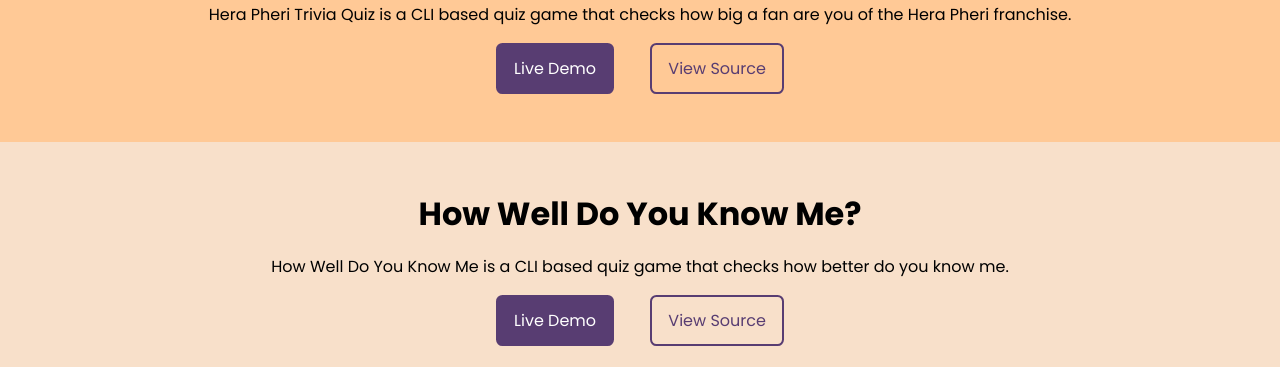
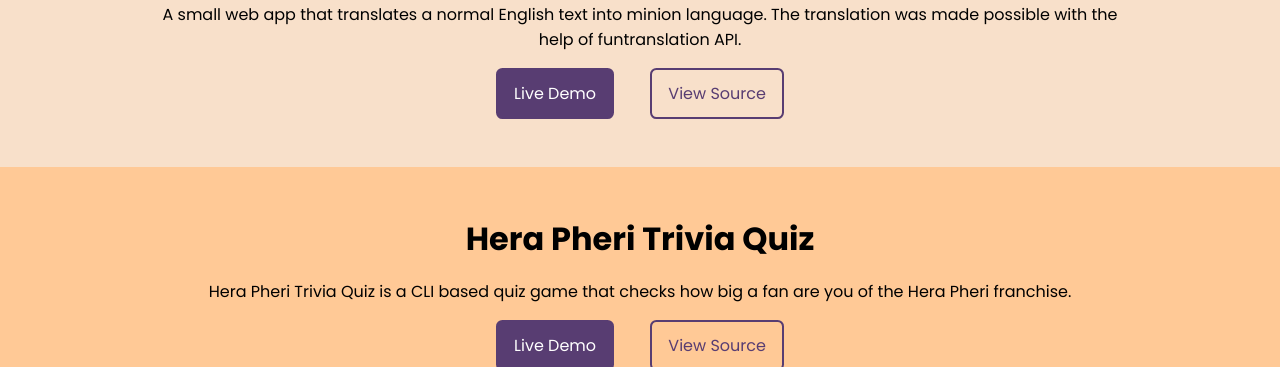
Before and after one commit to abhisekgupta001/Abhisek_Portfolio, a plain HTML site: page projects.html in a window 1280 px wide. Shown: the part 754-1121 px from the top of the page. Drawn offline with Linux system fonts and the light colour scheme.

Commit message:
updated project minionTalk

```diff
--- a/projects.html
+++ b/projects.html
@@ -36,6 +36,28 @@
     <!--End of Header-->
     <!--Projects list-->
     <ul class="list-non-bullet project-list-item">
+      <li>
+        <div class="container container-center">
+          <h1>Lets Talk Bananaaa</h1>
+          <p class="space">
+            A small web app that translates a normal English text into minion
+            language. The translation was made possible with the help of
+            funtranslation API.
+          </p>
+          <a
+            href="https://minionboltahai.netlify.app/"
+            class="link link-primary"
+            target="_blank"
+            >Live Demo</a
+          >
+          <a
+            href="https://github.com/abhisekgupta001/minion_talk"
+            class="link link-secondary"
+            target="_blank"
+            >View Source</a
+          >
+        </div>
+      </li>
       <li class="section-off-white">
         <div class="container container-center">
           <h1>Hera Pheri Trivia Quiz</h1>
```
